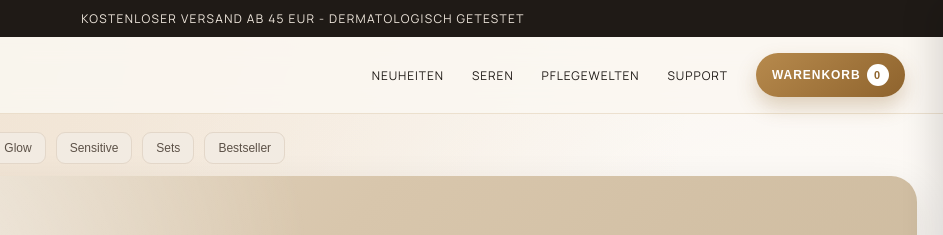
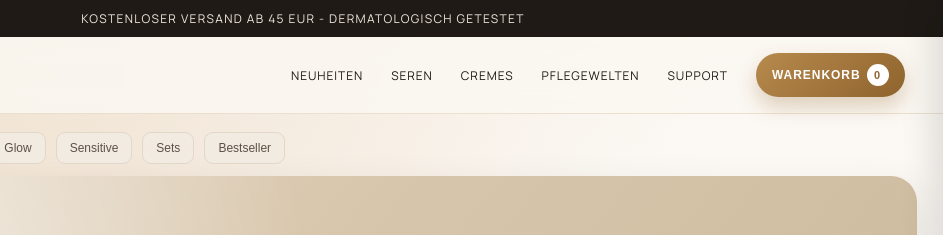
Before and after one commit to tayrice/meinshop-backend, a website: page public/index.html in a window 1280 px wide. Shown: the top 235 px of the page, 337-1280 px from the left. Drawn offline with nearby package versions, Linux system fonts and the light colour scheme; no server answers.

Commit message:
Add Cremes link to top navigation

```diff
--- a/public/index.html
+++ b/public/index.html
@@ -21,6 +21,7 @@
       <div class="nav-menu">
         <a href="#neuheiten" class="nav-link">Neuheiten</a>
         <a href="#produkte" class="nav-link">Seren</a>
+        <a href="#produkte" class="nav-link">Cremes</a>
         <a href="#kategorien" class="nav-link">Pflegewelten</a>
         <a href="#about" class="nav-link">Support</a>
         <button class="cart-btn" onclick="toggleCart()">
```
